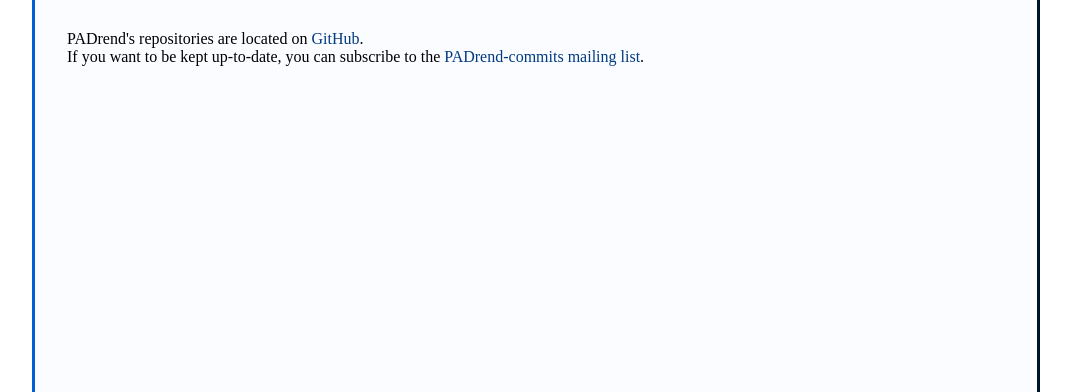
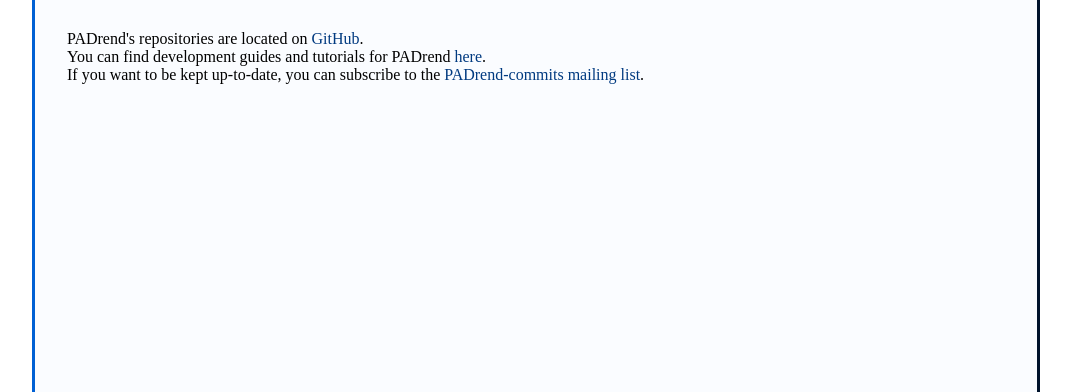
Before and after one commit to PADrend/Website, a plain HTML site: page development.html in a window 1280 px wide. Shown: the part 223-615 px from the top of the page, without its empty margins (104-1175 px from the left). Drawn offline with Linux system fonts and the light colour scheme.

Commit message:
Added link to PADrend tutorials

```diff
--- a/development.html
+++ b/development.html
@@ -24,6 +24,8 @@
 	<div id="mainBlock" class="frame">
 		PADrend's repositories are located on <a href="https://github.com/PADrend">GitHub</a>.
 		<br />
+		You can find development guides and tutorials for PADrend <a href="https://padrend.github.io/Tutorials/">here</a>.
+		<br />
 		If you want to be kept up-to-date, you can subscribe to the <a href="http://lists.padrend.de/cgi-bin/mailman/listinfo/padrend-commits">PADrend-commits mailing list</a>.
 	</div>
 	<div id="footer" class="frame">
```
